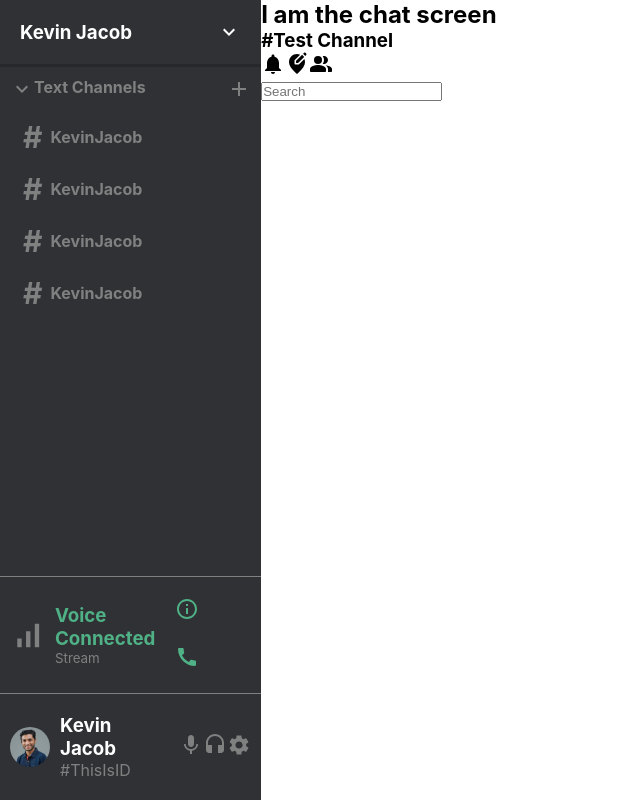
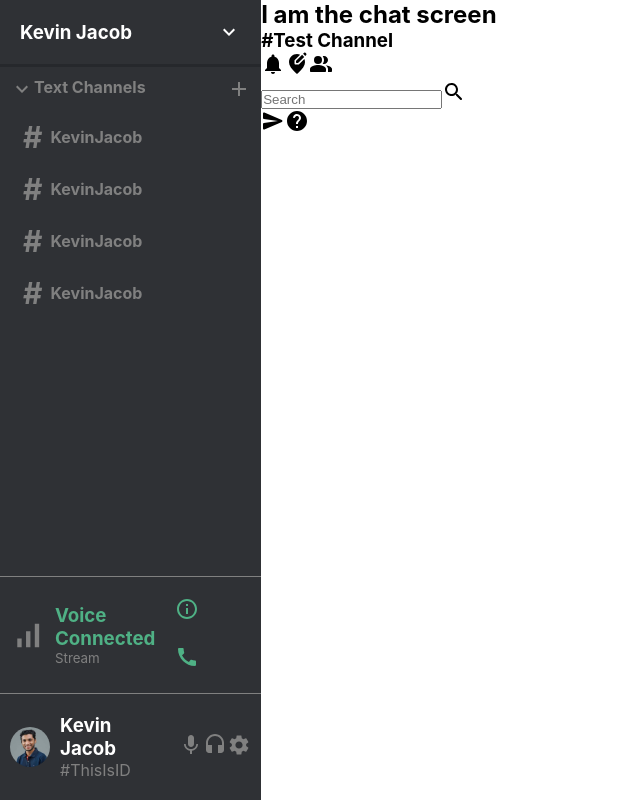
Before and after one commit to kevinjacob2001/Discord-clone, a React (Create React App) app: page / in a window 1280 px wide. Shown: the whole page, without its empty margins (0-640 px from the left). Built offline with nearby package versions, Linux system fonts and the light colour scheme.

Commit message:
Update ChatHeader.jsx

```diff
--- a/src/Components/ChatHeader/ChatHeader.jsx
+++ b/src/Components/ChatHeader/ChatHeader.jsx
@@ -3,6 +3,9 @@ import React from 'react';
 import NotificationsIcon from '@material-ui/icons/Notifications';
 import EditLocationRoundedIcon from '@material-ui/icons/EditLocationRounded';
 import PeopleAltRoundedIcon from '@material-ui/icons/PeopleAltRounded';
+import SearchRoundedIcon from '@material-ui/icons/SearchRounded';
+import SendRoundedIcon from '@material-ui/icons/SendRounded';
+import HelpRoundedIcon from '@material-ui/icons/HelpRounded';
 
 import './ChatHeader.css'
 
@@ -17,9 +20,15 @@ function ChatHeader(){
            <NotificationsIcon/>
            <EditLocationRoundedIcon/>
            <PeopleAltRoundedIcon/>
+
            <div className="chatHeader__search">
                <input placeholder="Search"/>
+               <SearchRoundedIcon/>
            </div>
+           <SendRoundedIcon/>
+           <HelpRoundedIcon/>
+
+
         </div>
     </div>
     )
```
